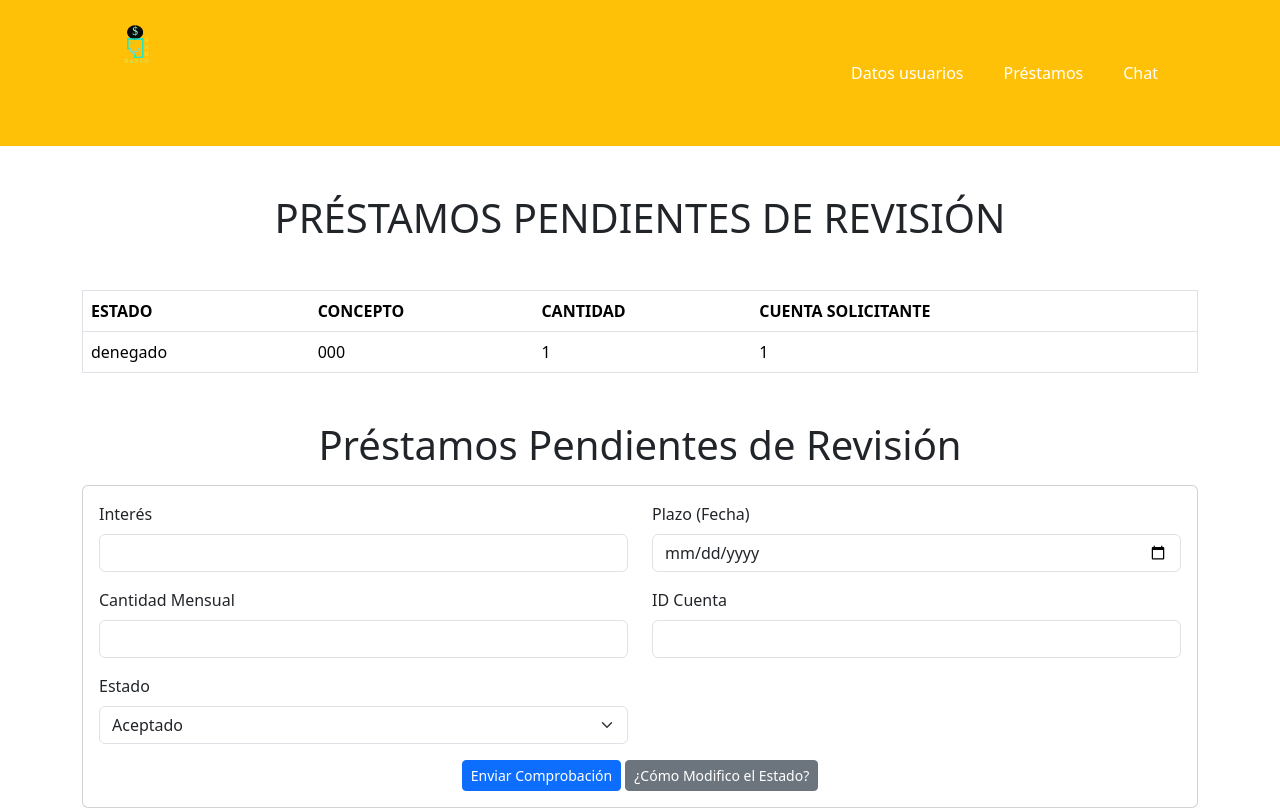
After one commit to ZazzaElItaliano/RaboBank, a PHP site: page /prestamosAdmin.php in a window 1280 px wide. The commit adds this page. Run offline with PHP 8.4, Linux system fonts and the light colour scheme; tables that the repository leaves empty hold one stand-in row (values such as "Sample post").

Commit message:
admin ve prestamos y acepta/deniega

```diff
--- /dev/null
+++ b/Consultas/mostrarPrestamosAdmin.php
@@ -0,0 +1,25 @@
+<?php
+
+include("conexion.php");
+
+
+$mostrarPrestamos="SELECT estado,concepto,cantidad, id_cuenta FROM prestamos";
+$sacarPrestamos=mysqli_query($conexion,$mostrarPrestamos);
+
+
+
+
+
+
+
+
+
+
+
+
+
+
+
+
+
+?>
--- /dev/null
+++ b/prestamosAdmin.php
@@ -0,0 +1,172 @@
+<?php include("Consultas/mostrarPrestamosAdmin.php")   ?>
+
+<!doctype html>
+<html lang="en">
+
+<head>
+    <title>Title</title>
+    <!-- Required meta tags -->
+    <meta charset="utf-8">
+    <meta name="viewport" content="width=device-width, initial-scale=1, shrink-to-fit=no">
+
+    <!-- Bootstrap CSS v5.2.1 -->
+    <link href="https://cdn.jsdelivr.net/npm/bootstrap@5.3.2/dist/css/bootstrap.min.css" rel="stylesheet" integrity="sha384-T3c6CoIi6uLrA9TneNEoa7RxnatzjcDSCmG1MXxSR1GAsXEV/Dwwykc2MPK8M2HN" crossorigin="anonymous">
+
+</head>
+
+<body>
+    <header class="bg-warning">
+
+        <div class="container">
+            <div class="row">
+                <nav class="navbar navbar-expand-lg">
+                    <div class="container-fluid ">
+
+                        <img src="fotos/LOGODEF.svg" alt="logo" height="130">
+
+                        <button class="navbar-toggler" type="button" data-bs-toggle="collapse" data-bs-target="#navbarSupportedContent" aria-controls="navbarSupportedContent" aria-expanded="false" aria-label="Toggle navigation">
+                            <span class="navbar-toggler-icon"></span>
+                        </button>
+                        <div class="collapse navbar-collapse" id="navbarSupportedContent">
+                            <ul class="navbar-nav ms-auto mb-2 mb-lg-0  me-2">
+                                <li class="nav-item me-4">
+                                    <a class="nav-link active text-white" aria-current="page" href="index.html">Datos usuarios
+                                    </a>
+                                </li>
+                                <li class="nav-item me-4">
+                                    <a class="nav-link text-white" href="gallery.html">Préstamos</a>
+                                </li>
+                                <li class="nav-item me-4">
+                                    <a class="nav-link text-white " aria-current="page" href="us.html" aria-expanded="false">
+                                        Chat
+                                    </a>
+
+                                </li>
+
+                            </ul>
+
+                        </div>
+                    </div>
+                </nav>
+            </div>
+        </div>
+    </header>
+    <main>
+        <section class="mt-5">
+            <h1 class="mt-5 mb-5 text-center"> PRÉSTAMOS PENDIENTES DE REVISIÓN</h1>
+
+            <div class="container table table-hover row mx-auto">
+                <table class="mx-auto align-middle border table-responsive-sm table-responsive-lg">
+                    <thead class="bg-light">
+                        <tr>
+                            <th class="p-2">ESTADO</th>
+                            <th>CONCEPTO</th>
+                            <th>CANTIDAD</th>
+                            <th>CUENTA SOLICITANTE</th>
+                        </tr>
+                    </thead>
+                    <tbody>
+                        <?php while ($prestamoObtenido = mysqli_fetch_assoc($sacarPrestamos)) { ?>
+                            <tr>
+                                <td class="p-2"><?php echo $prestamoObtenido['estado']; ?></td>
+                                <td><?php echo $prestamoObtenido['concepto']; ?></td>
+                                <td><?php echo $prestamoObtenido['cantidad']; ?></td>
+                                <td><?php echo $prestamoObtenido['id_cuenta']; ?></td>
+                            </tr>
+                        <?php } ?>
+                    </tbody>
+                </table>
+            </div>
+
+            <section class="mt-5">
+                <div class="container">
+                    <h1 class="text-center">Préstamos Pendientes de Revisión</h1>
+
+                    <div class="card mt-3">
+                        <div class="card-body">
+                            <form action="Consultas/decisionPrestamos.php" method="POST">
+                                <div class="row">
+                                    <div class="col-md-6">
+                                        <!-- Campos del primer formulario -->
+                                        <div class="mb-3">
+                                            <label class="form-label">Interés</label>
+                                            <input type="number" step="0.01" class="form-control" name="interes">
+                                        </div>
+
+                                        <div class="mb-3">
+                                            <label class="form-label">Cantidad Mensual </label>
+                                            <input type="number" step="0.01" class="form-control" name="cantidadMensual">
+                                        </div>
+
+                                        <div class="mb-3">
+                                            <label class="form-label">Estado</label>
+                                            <select class="form-select" name="estado">
+                                                <option value="aceptado">Aceptado</option>
+                                                <option value="denegado">Denegado</option>
+                                            </select>
+                                        </div>
+
+                                    </div>
+
+                                    <div class="col-md-6">
+
+                                        <div class="mb-3">
+                                            <label class="form-label">Plazo (Fecha)</label>
+                                            <input type="date" class="form-control" name="plazo">
+                                        </div>
+
+                                        <div class="mb-3">
+                                            <label class="form-label">ID Cuenta</label>
+                                            <input type="text" class="form-control" name="idCuenta">
+                                        </div>
+                                    </div>
+                                </div>
+
+
+                                <div class="text-center">
+                                    <button type="submit" class="btn btn-sm btn-primary">Enviar Comprobación</button>
+                                    <button type="button" class="btn btn-sm btn-secondary" data-bs-toggle="modal" data-bs-target="#modalModificarEstado">¿Cómo Modifico el Estado?</button>
+                                </div>
+                            </form>
+                        </div>
+                    </div>
+                </div>
+
+                <!-- Modal para modificar estado -->
+                <div class="modal fade" id="modalModificarEstado" tabindex="-1" aria-labelledby="modalModificarEstadoLabel" aria-hidden="true">
+                    <div class="modal-dialog">
+                        <div class="modal-content">
+                            <div class="modal-header">
+                                <h5 class="modal-title" id="modalModificarEstadoLabel">Modificar Estado</h5>
+                                <button type="button" class="btn-close" data-bs-dismiss="modal" aria-label="Close"></button>
+                            </div>
+                            <div class="modal-body">
+                                <p>Para denegar un préstamo, cambia el estado a 'Denegado'. Para aceptar un préstamo, introduce los detalles y cambia el estado a 'Aceptado'.</p>
+                                <!-- Agrega aquí los campos adicionales necesarios para aceptar un préstamo -->
+                            </div>
+                            <div class="modal-footer">
+                                <button type="button" class="btn btn-secondary" data-bs-dismiss="modal">Cerrar</button>
+                            </div>
+                        </div>
+                    </div>
+                </div>
+
+
+            </section>
+
+
+
+
+    </main>
+    <footer>
+        <!-- place footer here -->
+    </footer>
+    <!-- Bootstrap JavaScript Libraries -->
+    <script src="https://cdn.jsdelivr.net/npm/@popperjs/core@2.11.8/dist/umd/popper.min.js" integrity="sha384-I7E8VVD/ismYTF4hNIPjVp/Zjvgyol6VFvRkX/vR+Vc4jQkC+hVqc2pM8ODewa9r" crossorigin="anonymous">
+    </script>
+
+    <script src="https://cdn.jsdelivr.net/npm/bootstrap@5.3.2/dist/js/bootstrap.min.js" integrity="sha384-BBtl+eGJRgqQAUMxJ7pMwbEyER4l1g+O15P+16Ep7Q9Q+zqX6gSbd85u4mG4QzX+" crossorigin="anonymous">
+    </script>
+</body>
+
+</html>
```
Also changed, not shown: Consultas/decisionPrestamos.php (added, +39 -0 lines), banco.sql (+4 -3 lines), paginaAdmin.php (+41 -0 lines).
